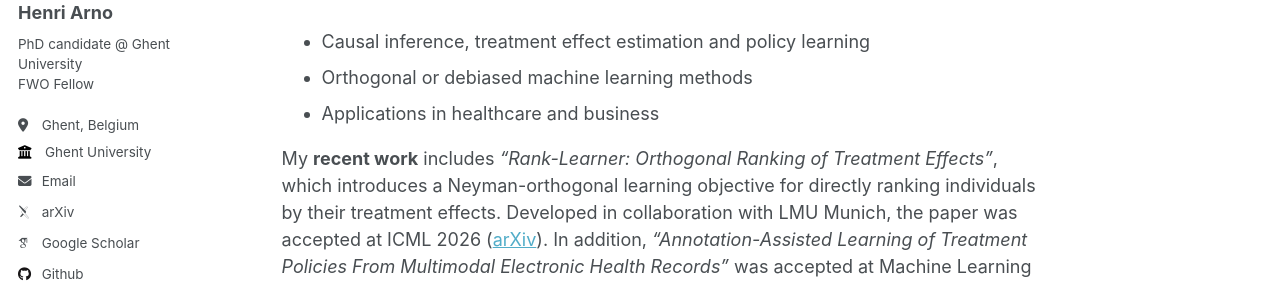
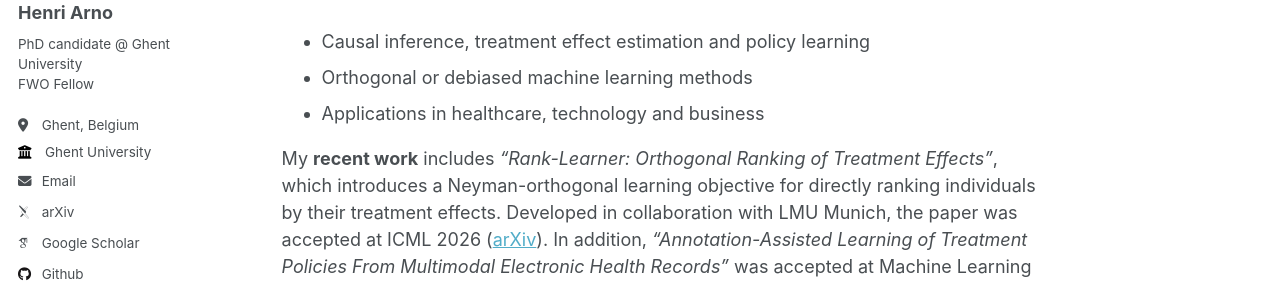
Before and after one commit to HenriArno/HenriArno.github.io, a Jekyll site: the page built from _pages/about.md, in a window 1280 px wide and 1141 px high. Shown: the part 248-531 px from the top of the window. Built offline with Jekyll 4.4.1, drawn with Linux system fonts in a browser that asks for light colours; some web fonts are replaced.

Commit message:
Update about.md

```diff
--- a/_pages/about.md
+++ b/_pages/about.md
@@ -12,7 +12,7 @@ I’m a PhD candidate at **Ghent University** working on causal machine learning
 **Research interests**
 - Causal inference, treatment effect estimation and policy learning
 - Orthogonal or debiased machine learning methods
-- Applications in healthcare and business
+- Applications in healthcare, technology and business
 
 My **recent work** includes *"Rank-Learner: Orthogonal Ranking of Treatment Effects"*, which introduces a Neyman-orthogonal learning objective for directly ranking individuals by their treatment effects. Developed in collaboration with LMU Munich, the paper was accepted at ICML 2026 ([arXiv](https://arxiv.org/abs/2602.03517)). In addition, *"Annotation-Assisted Learning of Treatment Policies From Multimodal Electronic Health Records"* was accepted at Machine Learning for Healthcare (MLHC) 2026 ([arXiv](https://arxiv.org/abs/2507.20993)).
 
```
